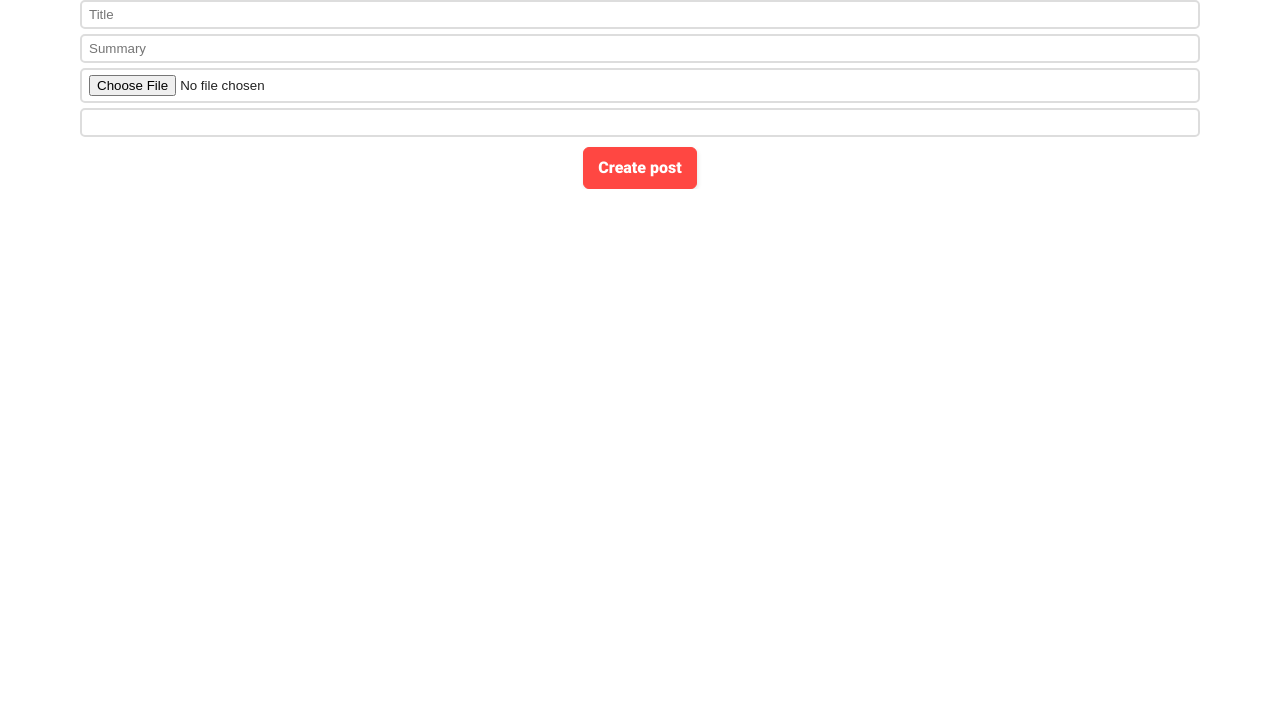
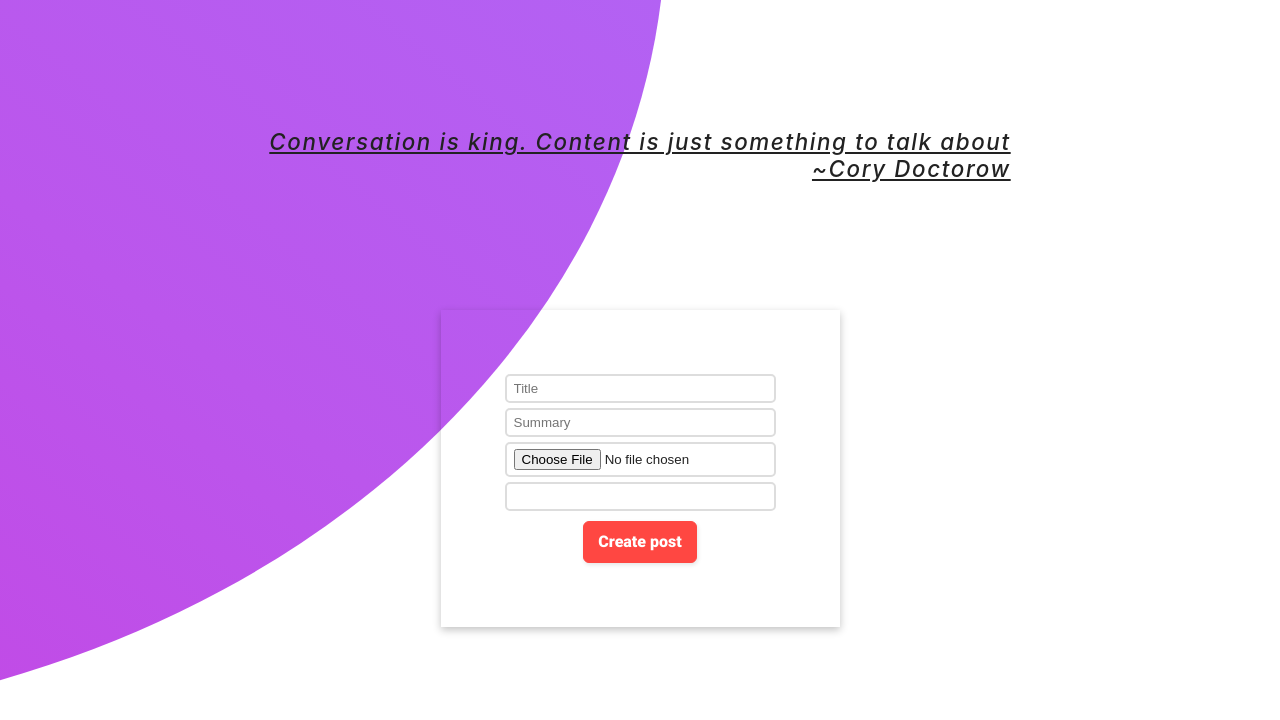
Before and after one commit to Shashan-k08/BlogX, a React (Create React App) app in the folder client/: page /create in a window 1280 px wide. Shown: the top 720 px of the page. Built offline with nearby package versions, Linux system fonts and the light colour scheme.

Commit message:
post box ui updated

```diff
--- a/client/src/App.css
+++ b/client/src/App.css
@@ -546,3 +546,39 @@ form {
     left: 50%;
   }
 }
+
+.postbox{
+  display: flex;
+  flex-direction: column;
+  gap: 8rem;
+  align-items: center;
+  justify-content: center;
+  margin: 8rem 0px;
+}
+.quote-box{
+  text-align: end;
+  letter-spacing: .1rem;
+  font-style: italic;
+  font-weight: 500;
+  text-decoration: underline;
+  font-size: 1.4rem;
+
+}
+.post{
+  box-shadow: rgba(0, 0, 0, 0.24) 0px 3px 8px;
+  padding: 4rem;
+
+}
+
+.post::after {    content: "";
+  position: absolute;
+  height: 1613px;
+  width: 2000px;
+  top: -10%;
+  right: 48%;
+  z-index: -1;
+  transform: translateY(-50%);
+  background-image: linear-gradient(to right top, #cd30d9, #c445e3, #bb56ec, #b263f4, #a86ffb);
+  transition: 1.8s ease-in-out;
+  border-radius: 50%;
+}
--- a/client/src/pages/Newpost.jsx
+++ b/client/src/pages/Newpost.jsx
@@ -33,28 +33,29 @@ const Newpost = () => {
     //    if(response.ok)
        navigate("/");
     }
-    // const modules = {
-    //     toolbar: [
-    //         [{ 'header': [1, 2, false] }],
-    //         ['bold', 'italic', 'underline', 'strike', 'blockquote'],
-    //         [{ 'list': 'ordered' }, { 'list': 'bullet' }, { 'indent': '-1' }, { 'indent': '+1' }],
-    //         ['link', 'image'],
-    //         ['clean']
-    //     ],
-    // }
+    const modules = {
+        toolbar: [
+            [{ 'header': [1, 2, false] }],
+            ['bold', 'italic', 'underline', 'strike', 'blockquote'],
+            [{ 'list': 'ordered' }, { 'list': 'bullet' }, { 'indent': '-1' }, { 'indent': '+1' }],
+            ['link', 'image'],
+            ['clean']
+        ],
+    }
 
-    // const formats = [
-    //     'header',
-    //     'bold', 'italic', 'underline', 'strike', 'blockquote',
-    //     'list', 'bullet', 'indent',
-    //     'link', 'image'
-    // ]
+   const formats = [
+        'header',
+        'bold', 'italic', 'underline', 'strike', 'blockquote',
+        'list', 'bullet', 'indent',
+        'link', 'image'
+    ]
     const onChange = (e) => {
         setPost({ ...post, [e.target.name]: e.target.value })
     }
     return (
-        <div>
-            <form onSubmit={submit}>
+        <div className='postbox'>
+            <div className="quote-box">Conversation is king. Content is just something to talk about <br></br> ~Cory Doctorow </div>
+            <form className='post' onSubmit={submit}>
                 <input type="title" name='title' placeholder="Title" value={post.title} onChange={onChange} />
                 <input type="summary" name='summary' placeholder="Summary" onChange={onChange} value={post.summary} />
                 <input type="file" name='file' onChange={onChange} />
```
